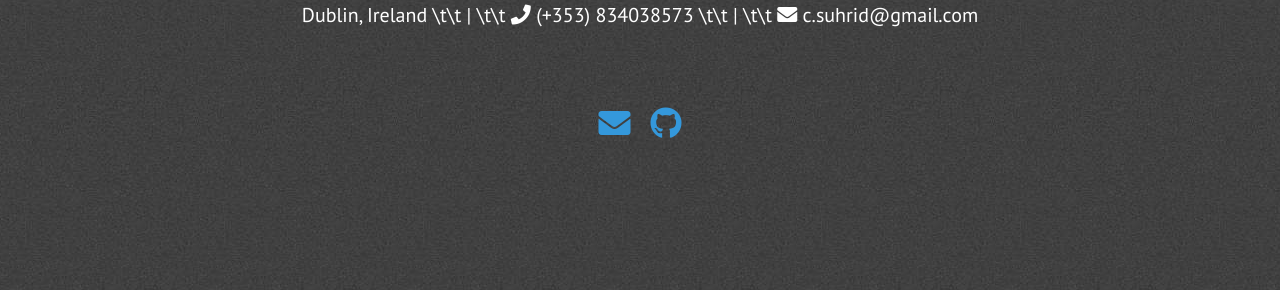
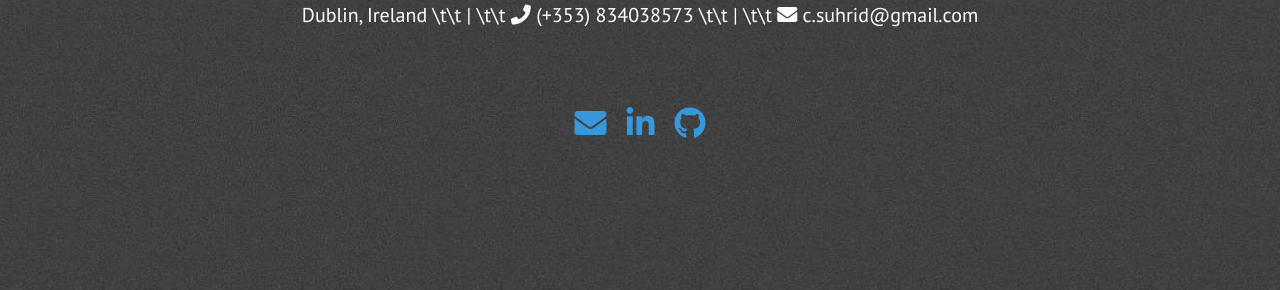
Before and after one commit to skctcdgit/skctcdgit.github.io, a Jekyll site: the page built from index.html, in a window 1280 px wide. Shown: the part 531-821 px from the top of the page. Built offline with Jekyll 4.4.1, drawn with Linux system fonts in a browser that asks for light colours; nearby versions of some CDN libraries.

Commit message:
Update nav.html

```diff
--- a/_includes/nav.html
+++ b/_includes/nav.html
@@ -11,6 +11,9 @@
                 <span class="hint--bottom bottom-link" aria-label="Email">
                     <a href="mailto:{{ site.email }}"><i class="head-icon fas fa-envelope"></i></a>
                 </span>
+                <span class="hint--bottom bottom-link" aria-label="LinkedIn">
+                    <a href="https://www.linkedin.com/in/suhrid-krishna-chatterjee-770109173/"><i class="head-icon fab fa-linkedin-in"></i></a>
+                </span>
                 <span class="hint--bottom bottom-link" aria-label="GitHub">
                     <a href="https://github.com/{{ site.github_username }}"><i class="head-icon fab fa-github"></i></a>
                 </span>
```
